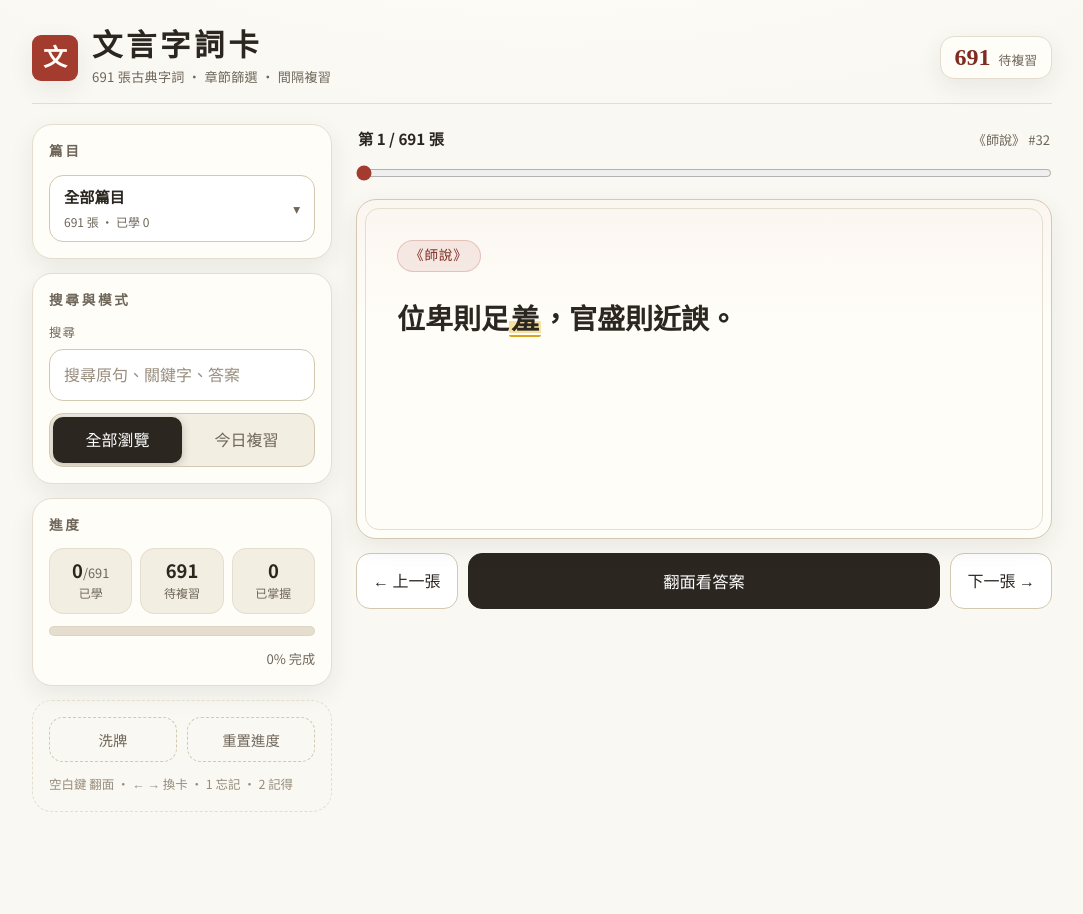
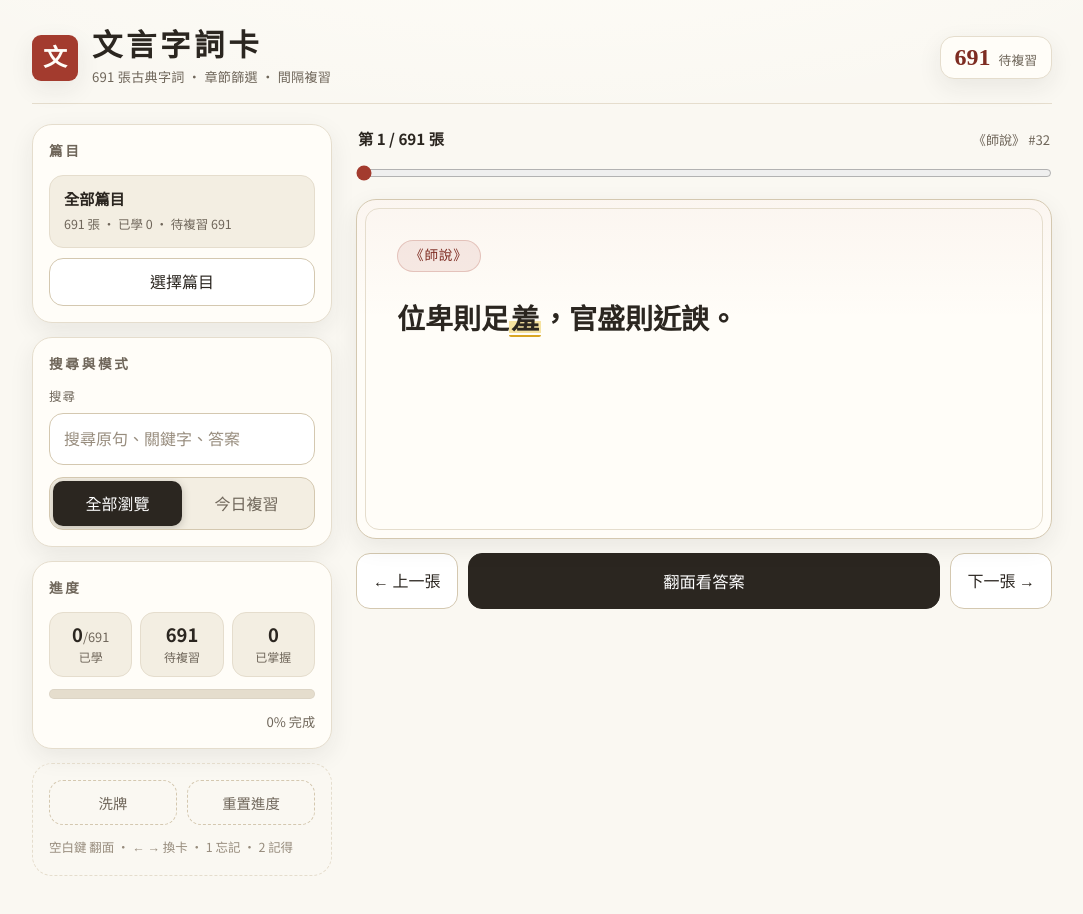
Before and after one commit to timothy0509/chinese-flashcards, a React (Vite) app: page / in a window 1280 px wide. Shown: the top 914 px of the page, without its empty margins (98-1181 px from the left). Before the commit the page ends 884 px from the top, so only its background shows below. Built offline with nearby package versions, Linux system fonts and the light colour scheme.

Commit message:
Open text picker in a modal instead of inline menu

```diff
--- a/src/components/ChapterPicker.tsx
+++ b/src/components/ChapterPicker.tsx
@@ -1,4 +1,4 @@
-import { useEffect, useRef, useState } from "react";
+import { useEffect, useState } from "react";
 
 type Item = {
   name: string;
@@ -24,7 +24,6 @@ export default function ChapterPicker({
 }) {
   const [open, setOpen] = useState(false);
   const [filter, setFilter] = useState("");
-  const rootRef = useRef<HTMLDivElement>(null);
 
   const selected =
     value === "全部"
@@ -40,18 +39,14 @@ export default function ChapterPicker({
 
   useEffect(() => {
     if (!open) return;
-    function onDown(e: PointerEvent) {
-      if (rootRef.current && !rootRef.current.contains(e.target as Node)) {
-        setOpen(false);
-      }
-    }
     function onKey(e: KeyboardEvent) {
       if (e.key === "Escape") setOpen(false);
     }
-    window.addEventListener("pointerdown", onDown);
+    const prev = document.body.style.overflow;
+    document.body.style.overflow = "hidden";
     window.addEventListener("keydown", onKey);
     return () => {
-      window.removeEventListener("pointerdown", onDown);
+      document.body.style.overflow = prev;
       window.removeEventListener("keydown", onKey);
     };
   }, [open ]);
@@ -76,7 +71,7 @@ export default function ChapterPicker({
       >
         <span className="chapter-top">
           <span className="chapter-name">{label}</span>
-          <span className="chapter-count">{count}</span>
+          <span className="chapter-count">{count} 張</span>
         </span>
         <span className="chapter-sub">
           <span className="chapter-bar" aria-hidden="true">
@@ -99,31 +94,50 @@ export default function ChapterPicker({
   }
 
   return (
-    <div className="chapter-picker" ref={rootRef}>
+    <div className="chapter-picker">
+      <p className="chapter-current" aria-live="polite">
+        <span className="chapter-name">{selected.name}</span>
+        <span className="chapter-current-sub">
+          {selected.count} 張 · 已學 {selected.learned} · 待複習 {selected.due}
+        </span>
+      </p>
       <button
         type="button"
-        className="chapter-trigger"
-        aria-haspopup="listbox"
-        aria-expanded={open}
-        onClick={() => setOpen((o) => !o)}
+        className="chapter-open-btn"
+        aria-haspopup="dialog"
+        onClick={() => setOpen(true)}
       >
-        <span className="chapter-trigger-text">
-          <span className="chapter-name">{selected.name}</span>
-          <span className="chapter-trigger-sub">
-            {selected.count} 張 · 已學 {selected.learned}
-          </span>
-        </span>
-        <span className="chapter-chev" aria-hidden="true">
-          {open ? "▴" : "▾"}
-        </span>
+        選擇篇目
       </button>
       {open && (
-        <div className="chapter-menu">
+        <div
+          className="chapter-overlay"
+          onClick={() => setOpen(false)}
+        >
+          <div
+            className="chapter-dialog"
+            role="dialog"
+            aria-modal="true"
+            aria-label="選擇篇目"
+            onClick={(e) => e.stopPropagation()}
+          >
+            <div className="chapter-dialog-head">
+              <h3>選擇篇目</h3>
+              <button
+                type="button"
+                className="chapter-close"
+                aria-label="關閉"
+                onClick={() => setOpen(false)}
+              >
+                ✕
+              </button>
+            </div>
             <input
               className="chapter-filter"
               type="search"
               placeholder="篩選篇目"
               aria-label="篩選篇目"
+              autoFocus
               value={filter}
               onChange={(e) => setFilter(e.target.value)}
             />
@@ -135,6 +149,7 @@ export default function ChapterPicker({
               )}
             </div>
           </div>
+        </div>
       )}
     </div>
   );
--- a/src/index.css
+++ b/src/index.css
@@ -227,78 +227,95 @@ header h1 {
   border-color: var(--muted);
 }
 
-/* chapter picker: compact trigger with overlay menu */
+/* chapter picker: current selection plus modal */
 
 .chapter-picker {
-  position: relative;
+  display: grid;
+  gap: 10px;
 }
 
-.chapter-trigger {
-  width: 100%;
+.chapter-current {
+  margin: 0;
+  display: grid;
+  gap: 2px;
+  padding: 12px 14px;
+  border: 1px solid var(--line);
+  border-radius: var(--radius);
+  background: var(--bg-soft);
+}
+
+.chapter-current-sub {
+  font-size: 0.78rem;
+  color: var(--muted);
+}
+
+.chapter-open-btn {
+  min-height: 48px;
+  font-weight: 500;
+}
+
+.chapter-open-btn:hover {
+  border-color: var(--ink);
+  box-shadow: var(--shadow);
+}
+
+.chapter-overlay {
+  position: fixed;
+  inset: 0;
+  z-index: 60;
+  display: grid;
+  place-items: center;
+  padding: 16px;
+  background: rgba(20, 16, 12, 0.55);
+}
+
+.chapter-dialog {
+  width: min(560px, 100%);
+  max-height: min(80vh, 640px);
+  display: grid;
+  gap: 12px;
+  grid-template-rows: auto auto minmax(0, 1fr);
+  background: var(--card);
+  border: 1px solid var(--line-strong);
+  border-radius: var(--radius-lg);
+  box-shadow: var(--shadow-lift);
+  padding: 18px;
+}
+
+.chapter-dialog-head {
   display: flex;
   align-items: center;
   justify-content: space-between;
-  gap: 10px;
-  min-height: 56px;
-  padding: 10px 14px;
-  border: 1px solid var(--line-strong);
-  border-radius: var(--radius);
-  background: #fff;
-  text-align: left;
+  gap: 12px;
 }
 
-.chapter-trigger:hover {
-  border-color: var(--muted);
-  box-shadow: var(--shadow);
+.chapter-dialog-head h3 {
+  margin: 0;
+  font-family: var(--font-serif);
+  font-size: 1.05rem;
+  letter-spacing: 0.08em;
 }
 
-.chapter-trigger-text {
-  display: grid;
-  gap: 1px;
-  min-width: 0;
-}
-
-.chapter-trigger-sub {
-  font-size: 0.75rem;
-  color: var(--muted);
-}
-
-.chapter-chev {
-  flex: none;
-  color: var(--muted);
-  font-size: 0.85rem;
-}
-
-.chapter-menu {
-  position: absolute;
-  top: calc(100% + 6px);
-  left: 0;
-  right: 0;
-  z-index: 30;
-  display: grid;
-  gap: 8px;
-  background: var(--card);
-  border: 1px solid var(--line-strong);
-  border-radius: var(--radius);
-  box-shadow: var(--shadow-lift);
-  padding: 10px;
+.chapter-close {
+  min-width: 44px;
+  min-height: 44px;
 }
 
 .chapter-filter {
   width: 100%;
-  min-height: 40px;
-  padding: 8px 10px;
-  border: 1px solid var(--line);
-  border-radius: 10px;
+  min-height: 44px;
+  padding: 10px 12px;
+  border: 1px solid var(--line-strong);
+  border-radius: var(--radius);
   background: #fff;
   color: var(--ink);
 }
 
 .chapter-list {
   display: grid;
-  gap: 6px;
-  max-height: 300px;
+  gap: 8px;
   overflow-y: auto;
+  padding-right: 2px;
 }
 
 .chapter-none {
@@ -915,7 +932,7 @@ button {
 
   .field input,
   .chapter-item,
-  .chapter-trigger,
+  .chapter-open-btn,
   .chapter-filter,
   button {
     background: #2e2a27;
```
Lines whose indentation alone changed are shown as unchanged.
